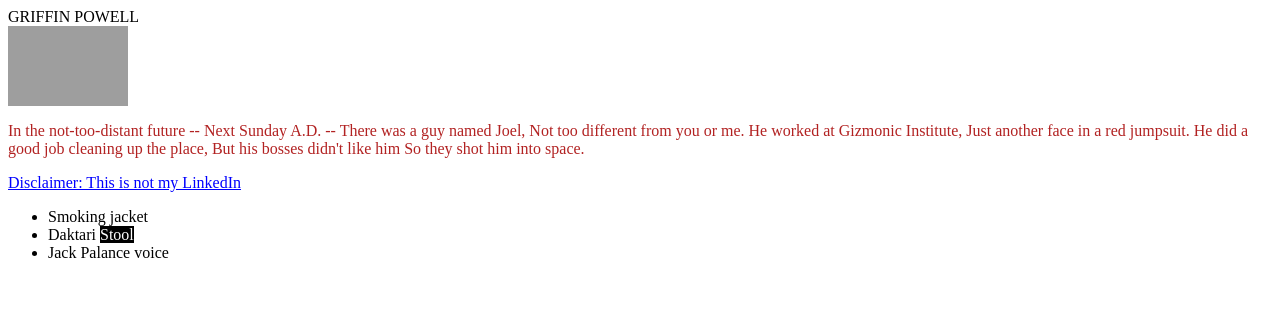
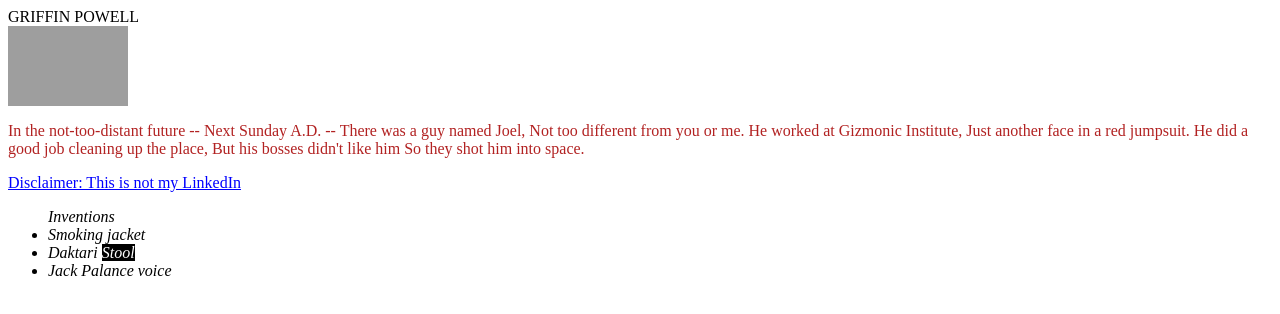
Before and after one commit to ParsnipPizza/ParsnipPizza.github.io, a plain HTML site: page index.html in a window 1280 px wide. Drawn offline with Linux system fonts and the light colour scheme; grey boxes are pictures that could not be loaded.

Commit message:
Made Joel website overhaul2

```diff
--- a/index.html
+++ b/index.html
@@ -20,10 +20,12 @@
 </body>
 <body>
     <style>
+        ul {font-style: italic;}
        .Daktari{color: black;}
        span {background-color: black; color: white;}
     </style>
     <ul class="projects">
+        <head>Inventions</head>
         <li>Smoking jacket</li>
         <li class="Daktari">Daktari <span>Stool</span></li>
         <li>Jack Palance voice</li>
```
